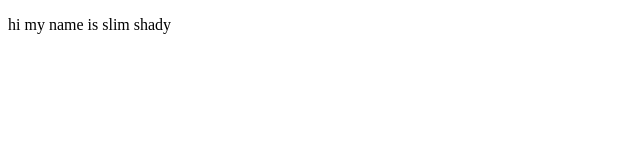
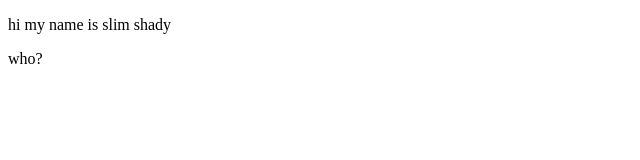
Before and after one commit to octo-robot/octo-robot.github.io, a plain HTML site: page index.html in a window 1280 px wide. Shown: the full height of the page, 0-640 px from the left. Drawn offline with Linux system fonts and the light colour scheme.

Commit message:
Update index.html

```diff
--- a/index.html
+++ b/index.html
@@ -6,5 +6,6 @@
 </head>
 <body>
     <p> hi my name is slim shady <p>
+    <p> who?</p>
 </body>
 </html>
```
